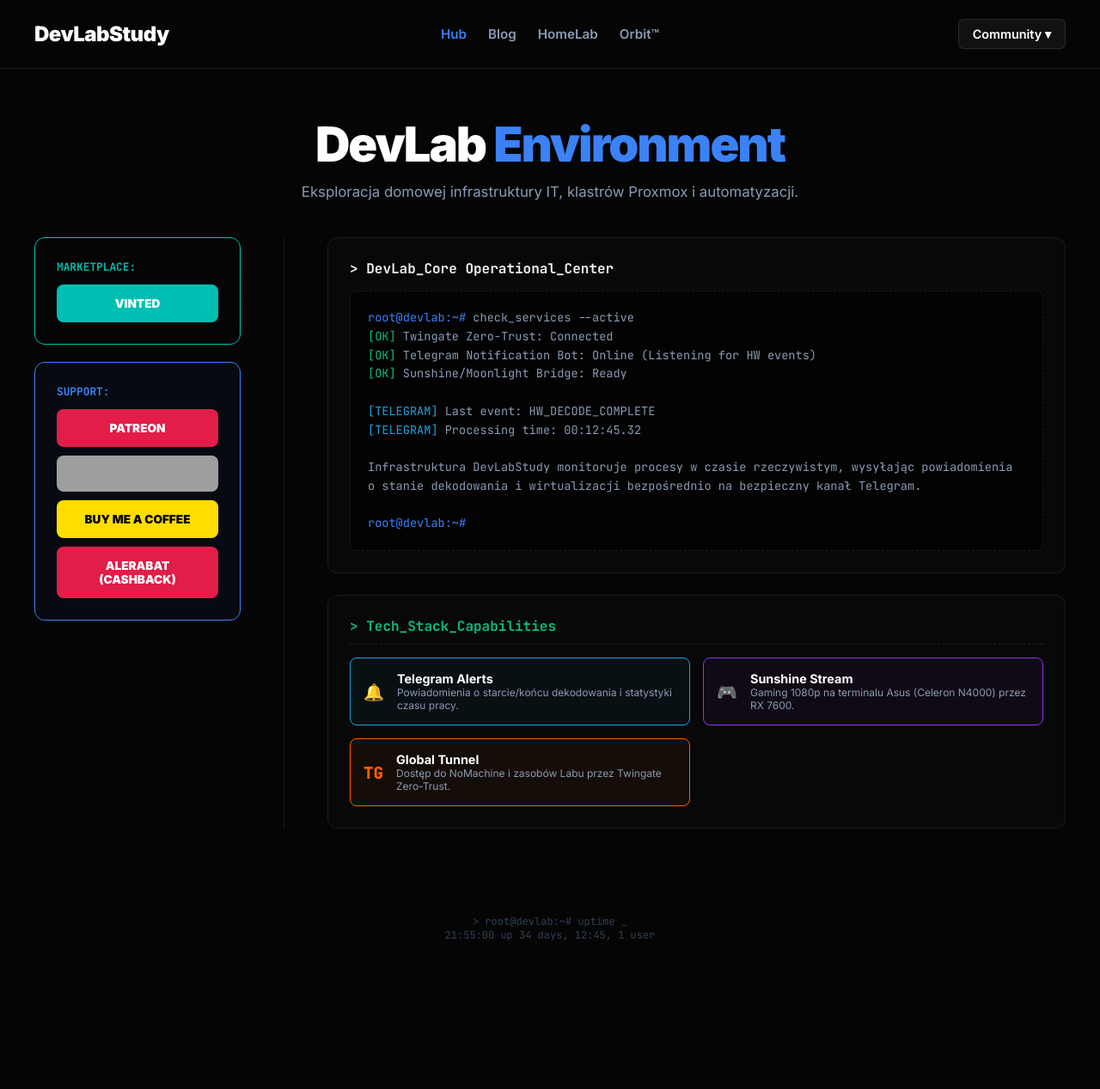
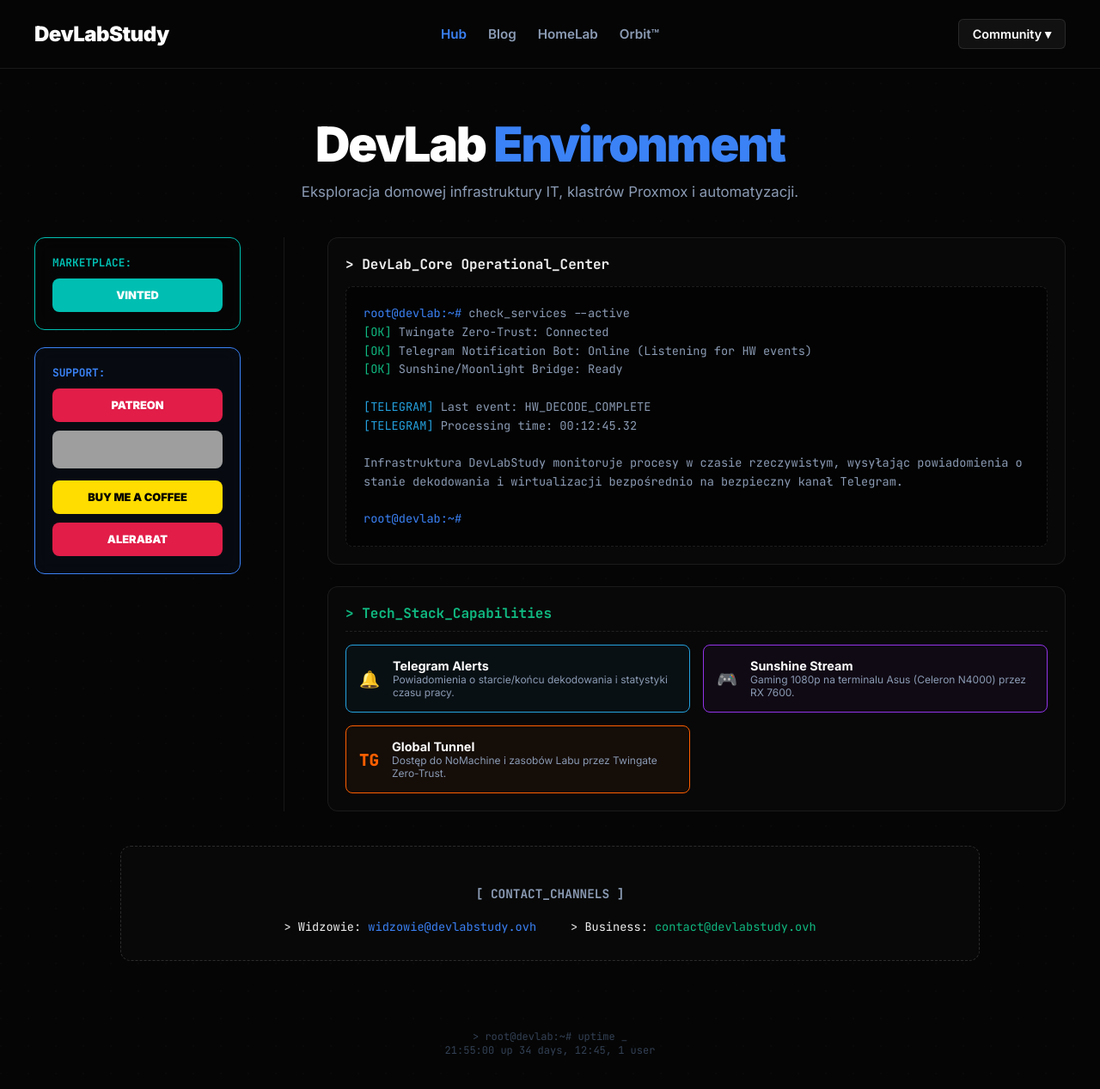
Before and after one commit to TobiMessi/TobiMessi.github.io, a Jekyll site: the page built from index.html, in a window 1280 px wide and 1270 px high. Shown: the top 1267 px of the window at 86% size. Built offline with Jekyll 4.4.1, drawn with Linux system fonts in a browser that asks for light colours; grey boxes are pictures that could not be loaded.

Commit message:
Update default.html

```diff
--- a/_layouts/default.html
+++ b/_layouts/default.html
@@ -19,45 +17,42 @@
         .nav-center a { text-decoration: none; color: var(--text-muted); font-weight: 600; font-size: 0.95rem; transition: 0.3s; }
         .nav-center a:hover, .nav-center a.active { color: var(--accent-blue); }
         .nav-right { display: flex; justify-content: flex-end; }
-
-        /* DROPDOWN */
         .dropdown { position: relative; display: inline-block; }
         .dropbtn { background: #111; color: #fff; padding: 8px 16px; border-radius: 6px; border: 1px solid rgba(255, 255, 255, 0.1); cursor: pointer; font-family: 'Inter', sans-serif; font-weight: 600; font-size: 0.9rem; }
         .dropdown-content { display: none; position: absolute; right: 0; top: 130%; background: #0a0a0a; min-width: 180px; border: 1px solid rgba(255, 255, 255, 0.1); border-radius: 6px; box-shadow: 0 10px 30px rgba(0,0,0,0.8); }
         .dropdown-content a { display: flex; justify-content: space-between; align-items: center; color: #fff; padding: 12px 16px; text-decoration: none; font-size: 0.85rem; font-weight: 600; border-bottom: 1px solid rgba(255, 255, 255, 0.05); }
-        .dropdown-content a:last-child { border-bottom: none; }
+        .dropdown-content a:hover { background: #1a1a1a; color: var(--accent-blue); }
         .dropdown:hover .dropdown-content { display: block; }
-
-        /* LAYOUT MAIN */
         .hero-header { max-width: 1000px; margin: 60px auto 40px auto; text-align: center; padding: 0 20px; }
         .hero-title { font-size: 3.5rem; font-weight: 900; margin: 0; letter-spacing: -2px; line-height: 1; color: #fff; }
         .hero-title span { color: var(--accent-blue); }
         .hero-subtitle { font-size: 1.05rem; color: var(--text-muted); margin-top: 15px; max-width: 700px; margin-left: auto; margin-right: auto; line-height: 1.5; }
-
-        .dashboard { width: 100%; max-width: 100%; padding: 0 40px; margin: 0 auto 60px auto; box-sizing: border-box; }
+        .dashboard { width: 100%; max-width: 100%; padding: 0 40px; margin: 0 auto 40px auto; box-sizing: border-box; }
         .grid-container { display: grid; grid-template-columns: 240px 1px 1fr; gap: 50px; align-items: start; }
         .vertical-divider { background: var(--border-color); width: 1px; height: 100%; min-height: 400px; }
         .left-sidebar { display: flex; flex-direction: column; gap: 20px; position: sticky; top: 100px; }
         .main-content { display: flex; flex-direction: column; gap: 30px; max-width: 1200px; }
+        .card { background: rgba(10, 10, 10, 0.7); border: 1px solid var(--border-color); padding: 20px; border-radius: 12px; backdrop-filter: blur(10px); }
+        .vinted-card { border-color: #00bfb2 !important; background: transparent !important; }
+        .support-btn { display: block; text-decoration: none; padding: 12px; border-radius: 8px; font-weight: 800; font-size: 0.8rem; text-align: center; margin-top: 10px; transition: 0.3s; }
+        .do-badge { display: block; margin-top: 10px; transition: 0.3s; }
+        .do-badge img { width: 100%; border-radius: 8px; }
 
-        /* CARDS & BUTTONS */
-        .card { background: rgba(10, 10, 10, 0.7); border: 1px solid var(--border-color); padding: 25px; border-radius: 12px; backdrop-filter: blur(10px); }
-        .vinted-card { border-color: #00bfb2 !important; background: transparent !important; }
-        .support-btn { display: block; text-decoration: none; padding: 14px; border-radius: 8px; font-weight: 800; font-size: 0.85rem; text-align: center; margin-top: 10px; transition: 0.3s; }
-        .do-badge { display: flex; justify-content: center; margin-top: 10px; transition: 0.3s; }
+        /* STOPKA KONTAKTOWA */
+        .contact-section { max-width: 1000px; margin: 0 auto 40px auto; padding: 0 40px; }
+        .contact-card { border-style: dashed; border-color: rgba(255,255,255,0.15); text-align: center; padding: 30px; }
+        .contact-grid { display: flex; justify-content: center; gap: 40px; font-family: 'JetBrains Mono', monospace; font-size: 0.85rem; }
 
-        /* RESPONSIVE FIXES */
         @media (max-width: 1024px) {
             .navbar { display: flex; flex-direction: column; gap: 15px; align-items: center; padding: 15px 20px; }
-            .nav-left, .nav-center, .nav-right { width: 100%; justify-content: center; }
-            .nav-center { gap: 15px; flex-wrap: wrap; }
-            .hero-header { margin: 30px auto 20px auto; }
+            .nav-center { gap: 15px; flex-wrap: wrap; justify-content: center; }
             .hero-title { font-size: 2.2rem; }
             .dashboard { padding: 0 15px; }
             .grid-container { grid-template-columns: 1fr; gap: 20px; }
             .vertical-divider { display: none; }
             .left-sidebar { position: static; }
-            .card { padding: 20px; }
+            .contact-section { padding: 0 15px; }
+            .contact-grid { flex-direction: column; gap: 15px; align-items: center; }
         }
     </style>
 </head>
@@ -96,36 +91,37 @@
 
     <main class="dashboard">
         <div class="grid-container">
-
             <aside class="left-sidebar">
                 <div class="card vinted-card">
-                    <h3 style="font-size: 0.8rem; color: #00bfb2; margin: 0 0 12px 0; text-transform: uppercase; font-family: 'JetBrains Mono', monospace;">Marketplace:</h3>
+                    <h3 style="font-size: 0.8rem; color: #00bfb2; margin: 0 0 10px 0; text-transform: uppercase; font-family: 'JetBrains Mono', monospace;">Marketplace:</h3>
                     <a href="https://www.vinted.pl/member/306118036" target="_blank" class="support-btn" style="background: #00bfb2; color: #fff;">VINTED</a>
                 </div>
-
                 <div class="card" style="border-color: var(--accent-blue); background: rgba(59, 130, 246, 0.05);">
-                    <h3 style="font-size: 0.8rem; color: var(--accent-blue); margin: 0 0 12px 0; text-transform: uppercase; font-family: 'JetBrains Mono', monospace;">Support:</h3>
-
+                    <h3 style="font-size: 0.8rem; color: var(--accent-blue); margin: 0 0 10px 0; text-transform: uppercase; font-family: 'JetBrains Mono', monospace;">Support:</h3>
                     <a href="https://patreon.com/DevLabStudy" target="_blank" class="support-btn" style="background: #e11d48; color: #fff;">PATREON</a>
-
                     <a href="https://www.digitalocean.com/?refcode=6fd6e2226432" class="do-badge" target="_blank">
-                        <img src="https://web-platforms.sfo2.cdn.digitaloceanspaces.com/WWW/Badge%201.svg" alt="DigitalOcean Badge" style="width: 100%; border-radius: 8px;" />
+                        <img src="https://web-platforms.sfo2.cdn.digitaloceanspaces.com/WWW/Badge%201.svg" alt="DigitalOcean Badge" />
                     </a>
-
                     <a href="https://www.buymeacoffee.com/DevLabStudy" target="_blank" class="support-btn" style="background: #FFDD00; color: #000;">BUY ME A COFFEE</a>
-
-                    <a href="https://alerabat.com/polecenia/f7e187611dad40f9441c55ffedf25a6a3a4f67566b4347243a96f1dc432c724c" target="_blank" class="support-btn" style="background: #e11d48; color: #fff;">ALERABAT (CASHBACK)</a>
+                    <a href="https://alerabat.com/polecenia/f7e187611dad40f9441c55ffedf25a6a3a4f67566b4347243a96f1dc432c724c" target="_blank" class="support-btn" style="background: #e11d48; color: #fff;">ALERABAT</a>
                 </div>
             </aside>
-
             <div class="vertical-divider"></div>
-
             <section class="main-content">
                 {{ content }}
             </section>
-
         </div>
     </main>
+
+    <section class="contact-section">
+        <div class="card contact-card">
+            <h3 style="font-family: 'JetBrains Mono', monospace; font-size: 0.9rem; color: var(--text-muted); margin-bottom: 20px; text-transform: uppercase;">[ Contact_Channels ]</h3>
+            <div class="contact-grid">
+                <p style="margin: 0;">> Widzowie: <a href="mailto:widzowie@devlabstudy.ovh" style="color: var(--accent-blue); text-decoration: none;">widzowie@devlabstudy.ovh</a></p>
+                <p style="margin: 0;">> Business: <a href="mailto:contact@devlabstudy.ovh" style="color: #10b981; text-decoration: none;">contact@devlabstudy.ovh</a></p>
+            </div>
+        </div>
+    </section>
 
     <footer style="text-align: center; padding: 40px; color: #334155; font-family: 'JetBrains Mono', monospace; font-size: 0.75rem;">
         &gt; root@devlab:~# uptime _ <br>
```
Also changed, not shown: other parts of _layouts/default.html (+0 -2 lines).
